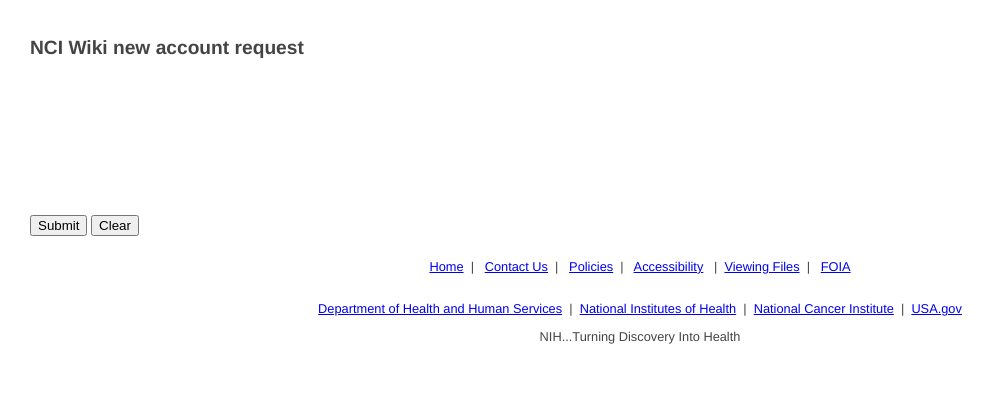
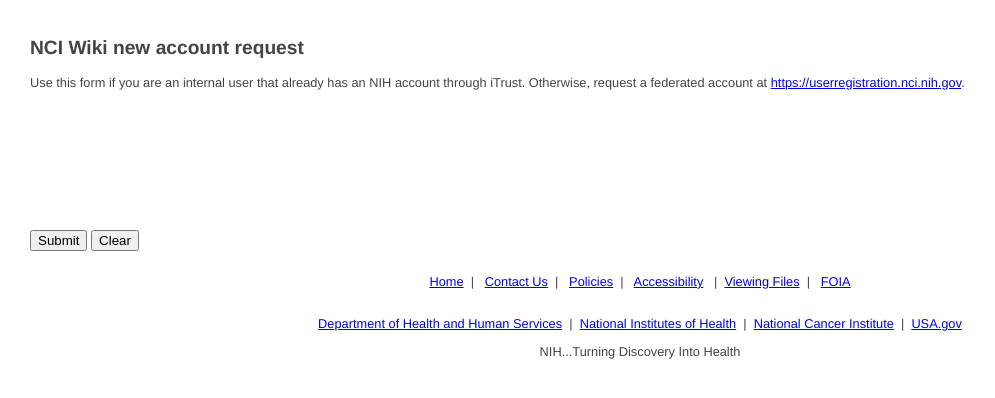
Before and after one commit to CBIIT/wiki-signup, a Flask app: template wikisignup/templates/home.html in a window 1280 px wide. Shown: the part 67-465 px from the top of the page, without its empty margins (0-995 px from the left). Run offline with Flask 2, Linux system fonts and the light colour scheme; the template is opened without the code that fills it, so the values that code supplies are empty; parts of the project's set-up code (start-up, migrations or seed data) failed here and were passed over.

Commit message:
Update home.html
adding help text at top of form alerting user they need to sign up for account if they dont already have an NIH account.

```diff
--- a/wikisignup/templates/home.html
+++ b/wikisignup/templates/home.html
@@ -2,6 +2,9 @@
 
 {% block content %}
   <h2>NCI Wiki new account request</h2>
+  <div class="internalForm">
+      Use this form if you are an internal user that already has an NIH account through iTrust. Otherwise, request a federated account at <a href="https://userregistration.nci.nih.gov" target="_blank">https://userregistration.nci.nih.gov</a>.
+  </div>
   <form action="/" method=post>
     {{ form.hidden_tag() }}
 	{% if form.errors|length %}
```
